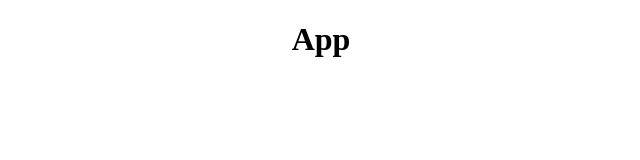
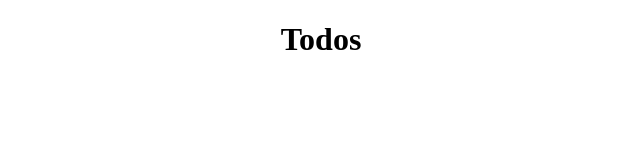
Before and after one commit to rob4abcba/ReactJS-Project, a React (Create React App) app: page / in a window 1280 px wide. Shown: the top 160 px of the page, without its empty margins (319-959 px from the left). Built offline with nearby package versions, Linux system fonts and the light colour scheme.

Commit message:
Display Todos component from App.js.

```diff
--- a/src/App.js
+++ b/src/App.js
@@ -1,10 +1,11 @@
 import React from 'react';
+import Todos from './components/Todos';
 import './App.css';
 
 function App() {
   return (
     <div className="App">
-      <h1>App</h1>
+      <Todos />
     </div>
   );
 }
```
